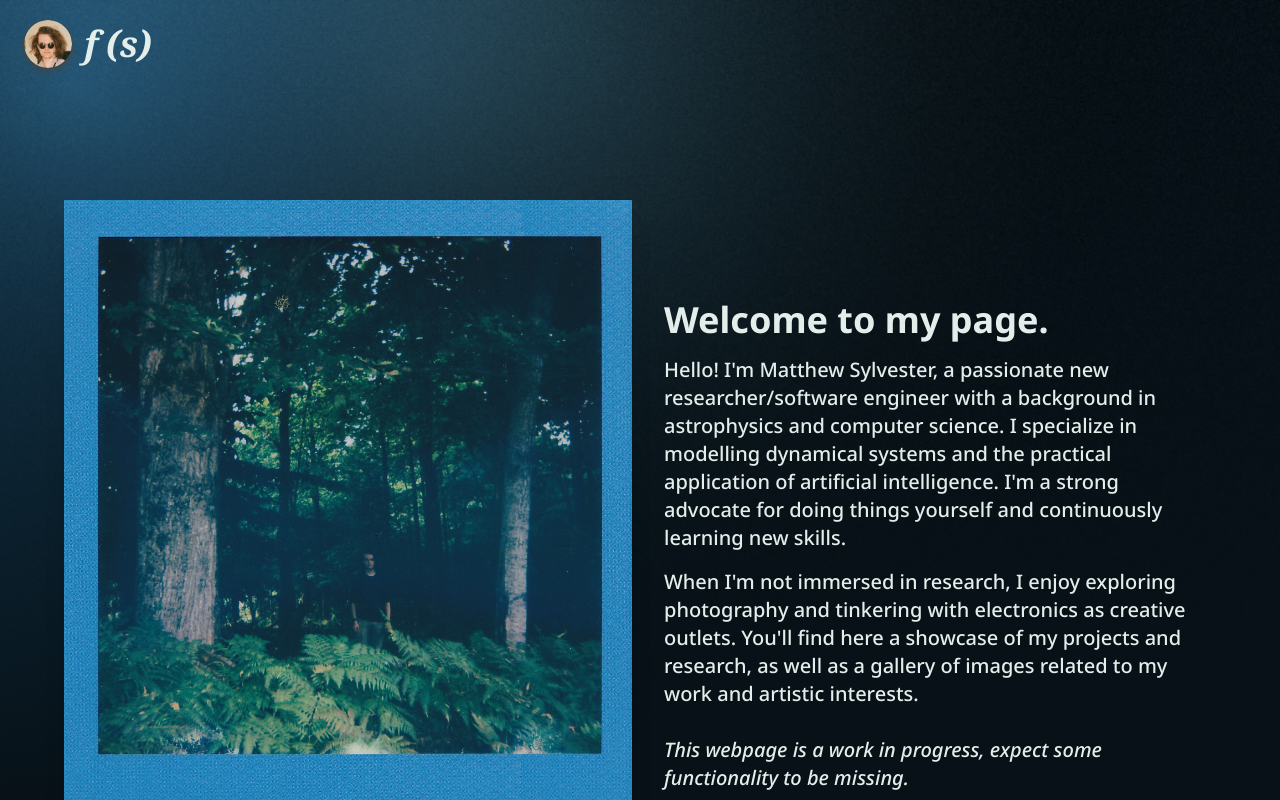
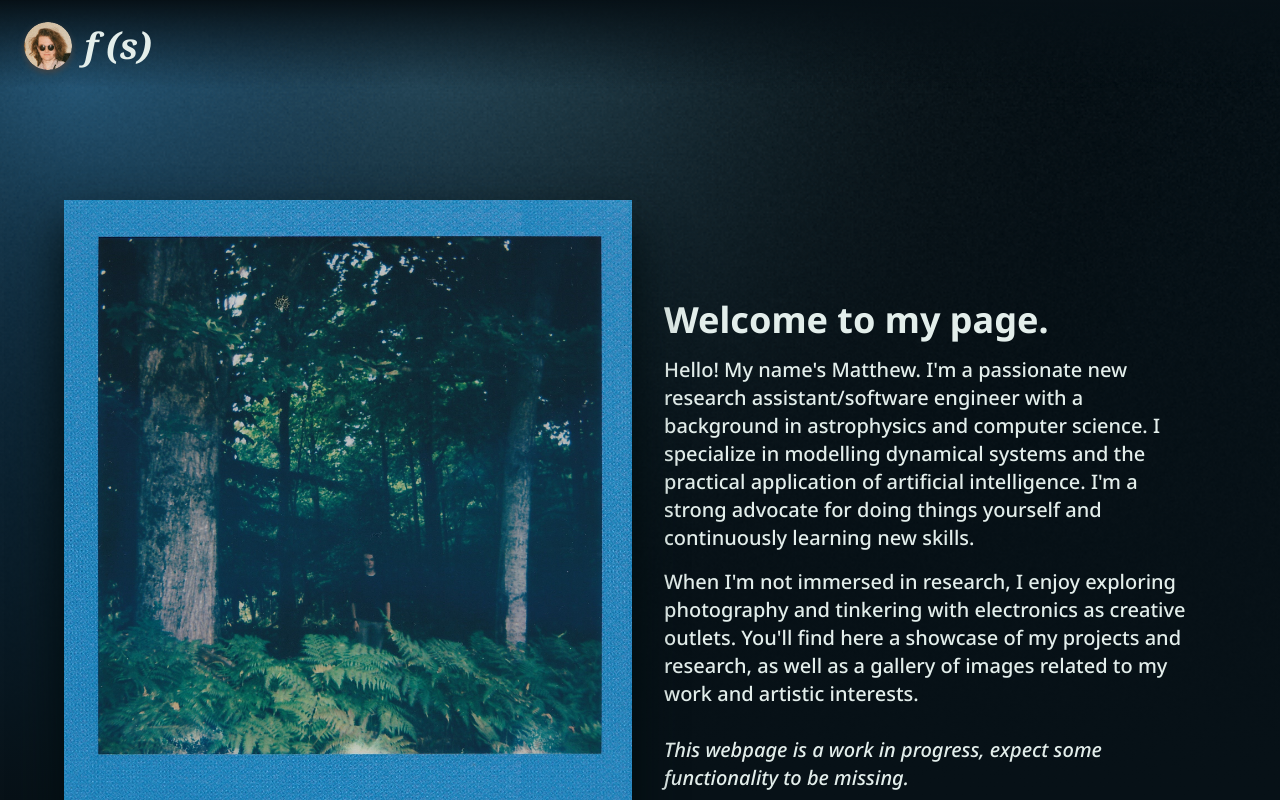
Before and after one commit to fourthstanza/fourthstanza.github.io, a React (Vite) app: page / in a window 1280 px wide. Shown: the top 800 px of the page. Built offline with nearby package versions, Linux system fonts and the light colour scheme.

Commit message:
added shadow to navbar and about image, adjusted about section padding

```diff
--- a/src/index.css
+++ b/src/index.css
@@ -11,7 +11,7 @@
     --color-surface-gray: #444444;
 
     --color-text: #e3eeeb;
-    --color-hover: #46927d;
+    --color-hover: #48c792;
     --color-foreground: #ffffff;
     --color-polaroid-blue: #4597cb;
 
@@ -35,6 +35,8 @@
     .glass{
         background-color: color-mix(in srgb, var(--color-background-top) 50%, transparent);
         backdrop-filter: blur(16px);
+        position:relative;
+        z-index:10
     }
 }
 
--- a/src/layout/navbar.tsx
+++ b/src/layout/navbar.tsx
@@ -22,16 +22,18 @@ export const Navbar = () => {
     return <header className="fixed top-0 left-0 w-full z-50 bg-transparent py-5">
         {/*mobile nav bar block*/}
         <div className="md:hidden fixed inset-x-0 top-0 h-21 glass -z-10"/>
+        {/*desktop nav bar block*/}
+        <div className="hidden md:flex fixed inset-x-0 top-0 h-22 -z-10 bg-linear-to-b from-background-bottom to-background-bottom/0"/>
         <nav className="container mx-auto px-6 flex justify-between items-center">
             {/* Logo */}
             <a href="#" className="flex gap-3 items-center text-4xl font-bold font-serif italic tracking-tight hover:text-hover hover:text-shadow-lg/15 text-shadow-background-top">
                 <img src={Logo} alt="Logo" className="w-12 h-12 rounded-full drop-shadow-md drop-shadow-surface-gray" />f (s)
             </a>
             {/* Desktop Nav */}
-            <div className="hidden md:flex gap-1 items-center animate-fade-in">
-                <div className="glass rounded-full px-2 py-1 flex gap-4">
+            <div className="hidden md:flex gap-1 glass items-center animate-fade-in rounded-full outline-text/40 outline-1 ">
+                <div className="px-2 py-1 flex gap-4">
                 {navLinks.map((link, index) => (
-                    <a key={index} href={link.href} className="px-4 py-2 hover:text-hover">
+                    <a key={index} href={link.href} className="px-4 py-2 hover:text-hover font-bold lg:text-lg">
                         {link.label}
                     </a>
                 ))}
--- a/src/sections/about.tsx
+++ b/src/sections/about.tsx
@@ -12,13 +12,13 @@ export const About = () => {
                 <div className="grid grid-cols-1 md:grid-cols-2 gap-4 px-5 py-5 items-center">
                     {/*image*/}
                     <div>
-                        <img src={aboutImage} alt="About Image" className="w-full h-auto shadow-xl" />
+                        <img src={aboutImage} alt="About Image" className="w-full h-auto drop-shadow-2xl drop-shadow-footer-background hover:drop-shadow-2xl hover:drop-shadow-background-middle/30" />
                     </div>
                     {/*text*/}
-                    <div className="px-4">
+                    <div className="px-4 py-10">
                         <h2 className="text-4xl font-bold mb-4 text-text">Welcome to my page.</h2>
                         <p className="mb-4 md:text-xl font-medium text-text">
-                            Hello! I'm Matthew Sylvester, a passionate new researcher/software engineer with a background in astrophysics and computer science. I specialize in modelling dynamical systems and the practical application of artificial intelligence.
+                            Hello! My name's Matthew. I'm a passionate new research assistant/software engineer with a background in astrophysics and computer science. I specialize in modelling dynamical systems and the practical application of artificial intelligence.
                             I'm a strong advocate for doing things yourself and continuously learning new skills.
                         </p>
                         <p className="mb-4 md:text-xl font-medium text-text">
```
